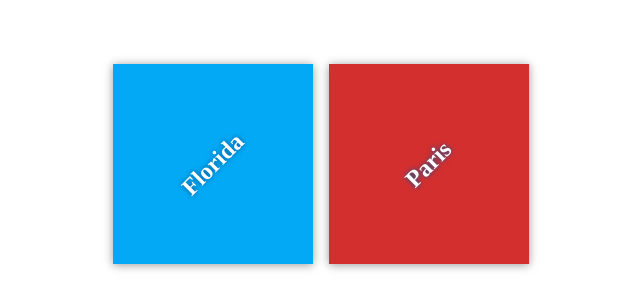
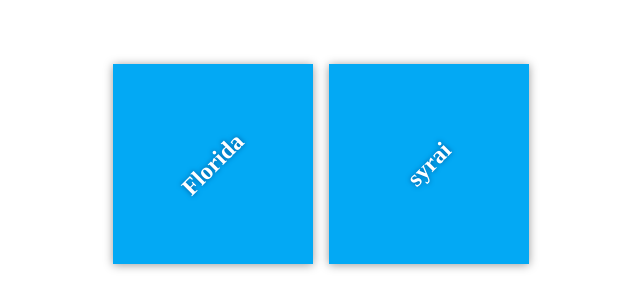
Before and after one commit to muhammad-youssf/my-travel-plans, a plain HTML site: page index.html in a window 1280 px wide. Shown: the part 236-544 px from the top of the page, without its empty margins (319-959 px from the left). Drawn offline with Linux system fonts and the light colour scheme.

Commit message:
Add starting destintinos

```diff
--- a/index.html
+++ b/index.html
@@ -16,8 +16,8 @@
                 <h2>Florida</h2>
             </div>
 
-            <div class="destination" id="paris">
-                <h2>Paris</h2>
+<div class="destination" id="syrai">
+<h2>syrai</h2>
             </div>
         </div>
     </div>
```
